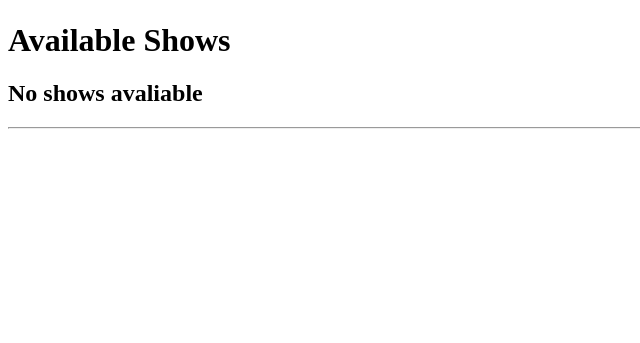
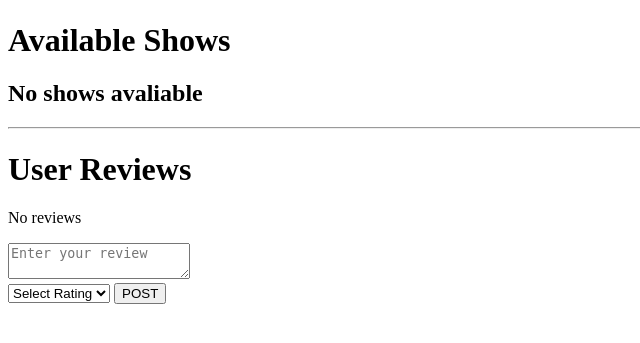
Before and after one commit to Adidevx/Movie_project, a Django app: template pmax/templates/pmax/movie_detail.html in a window 1280 px wide. Shown: the part 238-581 px from the top of the page, without its empty margins (0-640 px from the left). Run offline with Django 5.2, Linux system fonts and the light colour scheme; the template is opened without the code that fills it, so the values that code supplies are empty.

Commit message:
added reviews

```diff
--- a/pmax/templates/pmax/movie_detail.html
+++ b/pmax/templates/pmax/movie_detail.html
@@ -28,5 +28,29 @@
     {% endfor %}
 
     <hr>
+    <h1>User Reviews</h1>
+    {% for i in reviews %}
+        <p>{{i.user.username}}, ⭐ {{i.rating}}</p>
+        <p>{{i.comment}}</p>
+
+        {% empty %}
+        <p>No reviews</p>
+    {% endfor %}
+
+    <form action="" method="post">
+        {% csrf_token %}
+
+        <textarea name="comment" placeholder="Enter your review" required></textarea> <br>
+
+        <select name="rating" required>
+            <option value="">Select Rating</option>
+            <option value="5">5 : Excellent</option>
+            <option value="4">4: Good</option>
+            <option value="3">3 : Average</option>
+            <option value="2">2 : Bad</option>
+            <option value="1">1 : Worst</option>
+        </select>
+        <button>POST</button>
+    </form>
 </body>
 </html>
--- a/pmax/templates/pmax/signup.html
+++ b/pmax/templates/pmax/signup.html
@@ -13,7 +13,7 @@
 
         <input type="email" palceholder="Enter email" name="email" required><br>
 
-        <input type="password" placeholder="Enter password" name="password" name="password" required> <br>
+        <input type="password" placeholder="Enter password" name="password" required> <br>
 
         <button>Signup</button>
     </form>
```
Also changed, not shown: pmax/views.py (+15 -2 lines).
